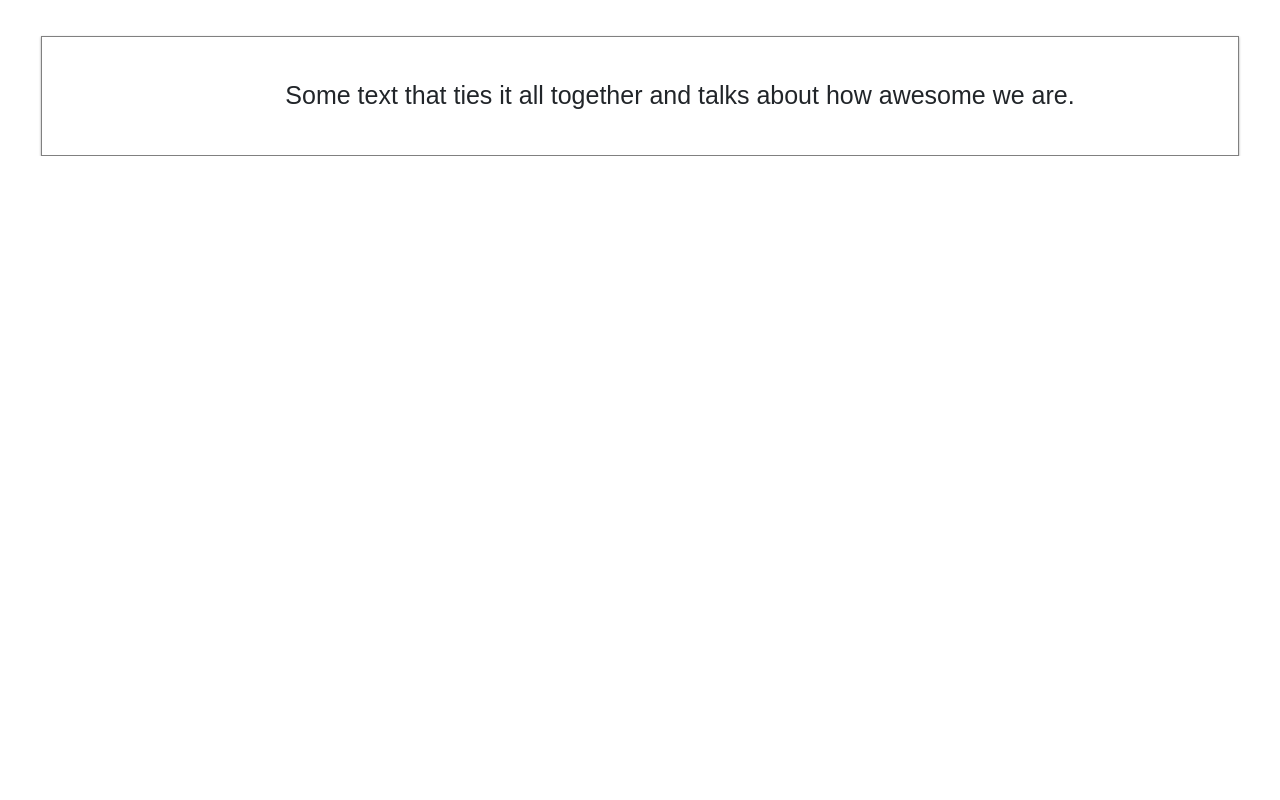
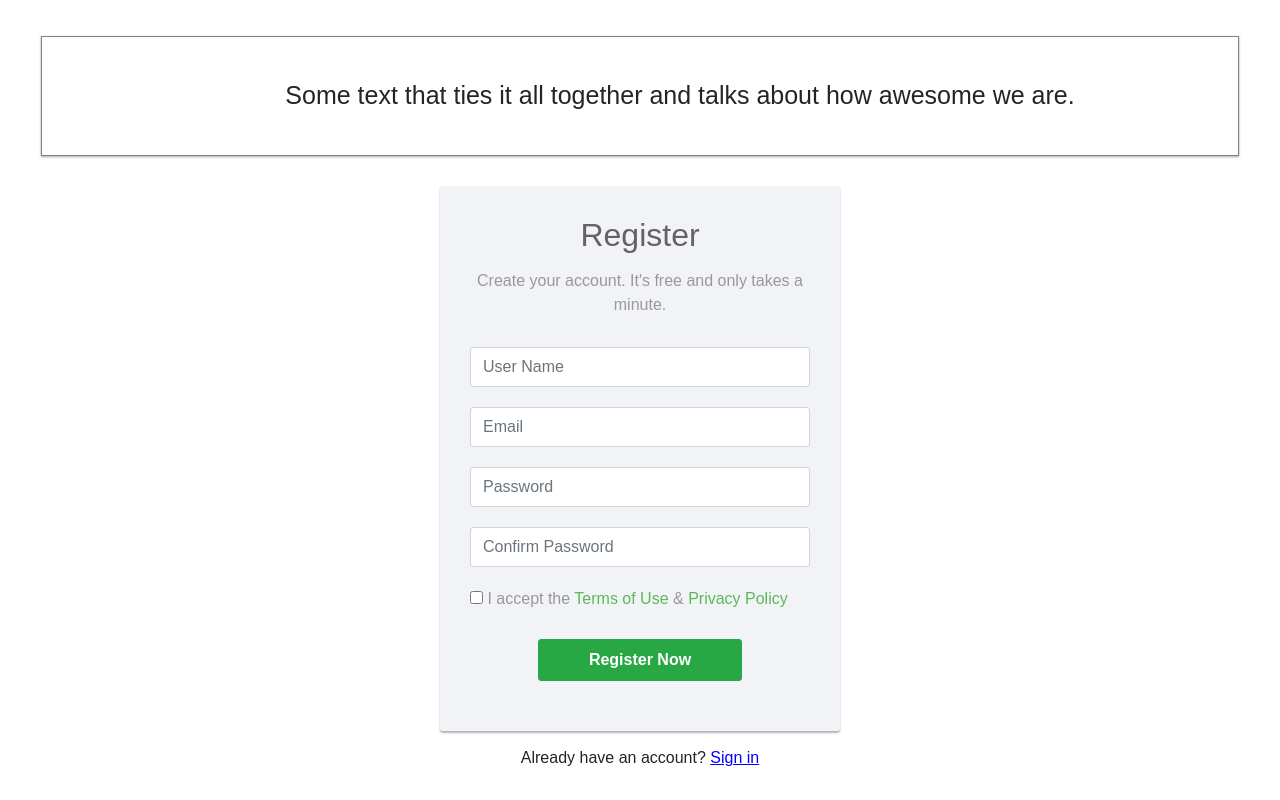
Before and after one commit to roigme/DinnerBell, a React (Create React App) app in the folder client/: page / in a window 1280 px wide. Shown: the part 1444-2244 px from the top of the page. Before the commit the page ends 1600 px from the top, so only its background shows below. Built offline with nearby package versions, Linux system fonts and the light colour scheme; a web font is replaced by a local one.

Commit message:
added sign up form

```diff
--- a/client/src/App.js
+++ b/client/src/App.js
@@ -3,6 +3,7 @@
 import LandingPage from './components/LandingPage';
 import ButtonAppBar from './components/ButtonAppBar';
 import AboutPage from './components/AboutPage';
+import SignUpPage from './components/SingUpPage';
 
 class App extends Component {
   render() {
@@ -15,7 +16,9 @@
       </div>
       </div>
       <AboutPage />
+      <SignUpPage/>
       </div>
+
     );
   }
 }
--- /dev/null
+++ b/client/src/components/SingUpPage/SignUpPage.css
@@ -0,0 +1,83 @@
+
+.form-control{
+    height: 40px;
+    box-shadow: none;
+    color: #969fa4;
+}
+.form-control:focus{
+    border-color: #5cb85c;
+}
+.form-control, .btn{
+    border-radius: 3px;
+}
+.signup-form{
+    width: 400px;
+    margin: 0 auto;
+    padding: 30px 0;
+}
+.signup-form h2{
+    color: #636363;
+    margin: 0 0 15px;
+    position: relative;
+    text-align: center;
+}
+.signup-form h2:before, .signup-form h2:after{
+    content: "";
+    height: 2px;
+    width: 30%;
+    background: #d4d4d4;
+    /* position: absolute; */
+    top: 50%;
+    /* z-index: 2; */
+}
+.signup-form h2:before{
+    left: 0;
+}
+.signup-form h2:after{
+    right: 0;
+}
+.signup-form .hint-text{
+    color: #999;
+    margin-bottom: 30px;
+    text-align: center;
+}
+.signup-form form{
+    color: #999;
+    border-radius: 3px;
+    margin-bottom: 15px;
+    background: #f2f3f7;
+    box-shadow: 0px 2px 2px rgba(0, 0, 0, 0.3);
+    padding: 30px;
+}
+.signup-form .form-group{
+    margin-bottom: 20px;
+}
+.signup-form input[type="checkbox"]{
+    margin-top: 3px;
+}
+.signup-form .btn{
+    font-size: 16px;
+    font-weight: bold;
+    min-width: 140px;
+    outline: none !important;
+}
+.signup-form .row div:first-child{
+    padding-right: 10px;
+}
+.signup-form .row div:last-child{
+    padding-left: 10px;
+}
+.signup-form a{
+    color: blue;
+    text-decoration: underline;
+}
+.signup-form a:hover{
+    text-decoration: none;
+}
+.signup-form form a{
+    color: #5cb85c;
+    text-decoration: none;
+}
+.signup-form form a:hover{
+    text-decoration: underline;
+}
--- /dev/null
+++ b/client/src/components/SingUpPage/index.js
@@ -0,0 +1,71 @@
+import React, { Component } from "react";
+import "./SignUpPage.css";
+
+class SignUpPage extends Component {
+  render() {
+    return (
+      <div className="signup-form">
+        <form action="/examples/actions/confirmation.php" method="post">
+          <h2>Register</h2>
+          <p className="hint-text">
+            Create your account. It's free and only takes a minute.
+          </p>
+
+          <div className="form-group">
+            <input
+              type="text"
+              className="form-control"
+              name="user_name"
+              placeholder="User Name"
+              required="required"
+            />
+          </div>
+
+          <div className="form-group">
+            <input
+              type="email"
+              className="form-control"
+              name="email"
+              placeholder="Email"
+              required="required"
+            />
+          </div>
+          <div className="form-group">
+            <input
+              type="password"
+              className="form-control"
+              name="password"
+              placeholder="Password"
+              required="required"
+            />
+          </div>
+          <div className="form-group">
+            <input
+              type="password"
+              className="form-control"
+              name="confirm_password"
+              placeholder="Confirm Password"
+              required="required"
+            />
+          </div>
+          <div className="form-group">
+            <label className="checkbox-inline">
+              <input type="checkbox" required="required" /> I accept the{" "}
+              <a href="#">Terms of Use</a> &amp; <a href="#">Privacy Policy</a>
+            </label>
+          </div>
+          <div className="form-group">
+            <button type="submit" className="btn btn-success btn-lg btn-block">
+              Register Now
+            </button>
+          </div>
+        </form>
+        <div className="text-center">
+          Already have an account? <a href="#">Sign in</a>
+        </div>
+      </div>
+    );
+  }
+}
+
+export default SignUpPage;
```
